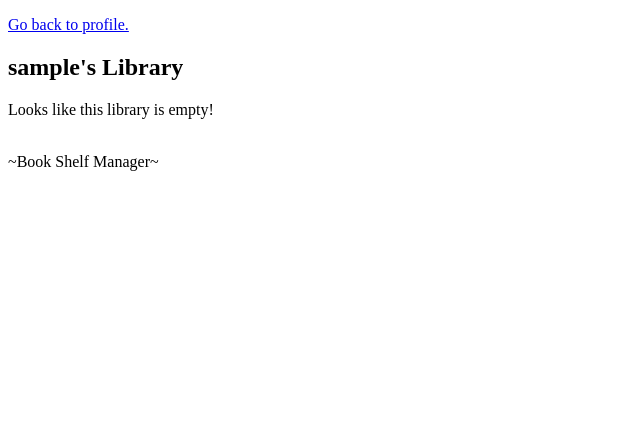
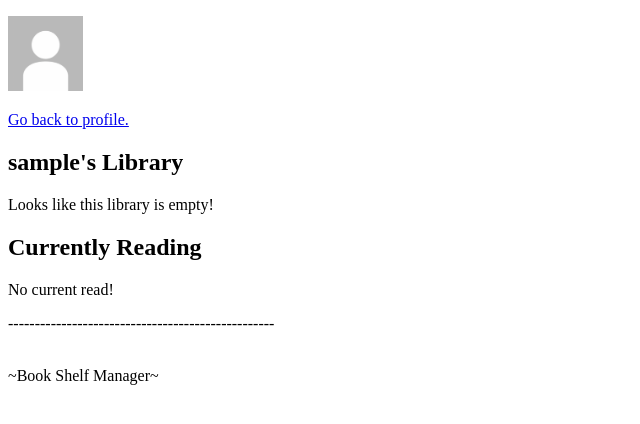
Before and after one commit to becgordon/bookshelf-tracker, a Flask app: a page that uses templates/user_library.html in a window 1280 px wide. Shown: the top 424 px of the page, without its empty margins (0-640 px from the left). Run offline with Flask 2, Linux system fonts and the light colour scheme; the visitor is signed in with stand-in values (Sample User, id 1); data comes from the database, SQL or seed files in the repository; data that the repository does not hold is empty; some libraries are stand-ins or nearby versions.

Commit message:
Added a current read section to profile, settings to change password, and updated user seed data.

```diff
--- a/crud.py
+++ b/crud.py
@@ -12,6 +12,18 @@ def create_user(fname, lname, username, password):
                 lname=lname,
                 username=username,
                 password=password)
+
+    return user
+
+
+def create_seed_user(fname, lname, username, password, profile_image):
+    """Create a user specifically for seed_database.py."""
+
+    user = User(fname=fname,
+            lname=lname,
+            username=username,
+            password=password,
+            profile_image=profile_image)
 
     return user
 
--- a/model.py
+++ b/model.py
@@ -65,6 +65,7 @@ class Review(db.Model):
     score = db.Column(db.Integer)
     to_be_read = db.Column(db.Boolean)
     favorites = db.Column(db.Boolean)
+    current_read = db.Column(db.Boolean, server_default='False')
 
     user_id = db.Column(db.Integer, db.ForeignKey('users.user_id'))
     isbn = db.Column(db.String, db.ForeignKey('books.isbn'))
--- a/server.py
+++ b/server.py
@@ -99,9 +99,13 @@ def view_user_profile(username):
     """View a particular user's profile."""
 
     user = crud.get_user_by_username(username)
+    current_reads = []
+    for review in user.reviews:
+        if review.current_read == True:
+            current_reads.append(review)
 
     if user and 'user_name' in session and session['user_name'] == username:
-        return render_template('user_profile.html', user=user)
+        return render_template('user_profile.html', user=user, current_reads=current_reads)
     else:
         return redirect("/login")
 
@@ -147,13 +151,35 @@ def update_profile_view(username):
 
     if profile_view == 'Yes':
         view = True
+        flash('Your library can now be viewed publicly.')
     else:
         view = False
+        flash('Your library is hidden from prying eyes.')
 
     user.profile_view = view
     db.session.commit()
 
     return redirect(f'/userprofile/{user.username}')
+
+
+@app.route('/updatepassword/<username>')
+def update_password(username):
+    """Update a user's password."""
+
+    user = crud.get_user_by_username(username)
+
+    if user and 'user_name' in session and session['user_name'] == username:
+        current_password = request.args.get('current-password')
+        new_password = request.args.get('new-password')
+
+        if current_password == user.password:
+            user.password = new_password
+            db.session.commit()
+            flash('Your password was updated successfully.')
+            return redirect(f'/userprofile/{user.username}')
+        else:
+            flash("Your current password is not correct. Please try again.")
+            return render_template('user_settings.html', user=user)
 
 
 @app.route('/logout')
@@ -169,8 +195,14 @@ def view_user(username):
     """View another user's library."""
 
     viewed_user = crud.get_user_by_username(username)
+    current_reads = []
+    for review in viewed_user.reviews:
+        if review.current_read == True:
+            current_reads.append(review)
 
-    return render_template('user_library.html', viewed_user=viewed_user)
+    return render_template('user_library.html',
+                            viewed_user=viewed_user,
+                            current_reads=current_reads)
 
 
 # BOOK ROUTES ----------------------------------------------------------------
@@ -423,6 +455,21 @@ def get_next_read():
     return next_book.book.image
 
 
+@app.route('/currentread/<isbn>')
+def set_current_read(isbn):
+    """Set a book as current read."""
+
+    user = crud.get_user_by_username(session['user_name'])
+    review = crud.get_review_by_book_and_user_id(isbn, user.user_id)
+    if review.current_read == False:
+        review.current_read = True
+    else:
+        review.current_read = False
+    db.session.commit()
+
+    return redirect(f'/userprofile/{user.username}')
+
+
 # ----------------------------------------------------------------------------
 
 
--- a/templates/all_users.html
+++ b/templates/all_users.html
@@ -4,9 +4,14 @@
 
 {% block body %}
 
+<p>
+    <a href="/userprofile/{{ session['user_name'] }}">Go back to profile.</a>
+</p>
+
 <h1>View all users.</h1>
 
 {% for user in users %}
+<img src="{{user.profile_image }}" height="75px">
 <p>{{ user.username }}: <a href="/userlibrary/{{ user.username }}">View Profile</a></p>
 {% endfor %}
 
--- a/templates/user_library.html
+++ b/templates/user_library.html
@@ -3,6 +3,10 @@
 {% block title %}{{ viewed_user.username }}'s Library{% endblock %}
 
 {% block body %}
+
+<p>
+    <img src="{{ viewed_user.profile_image }}" height="75px">
+</p>
 
 <p>
     <a href="/userprofile/{{ session['user_name'] }}">Go back to profile.</a>
@@ -13,6 +17,22 @@
 {% if not viewed_user.reviews %}
 <p>Looks like this library is empty!</p>
 {% endif %}
+
+<p>
+    <h2>Currently Reading</h2>
+    {% if not current_reads %}
+    <p>No current read!</p>
+    {% endif %}
+    {% for review in current_reads %}
+        <a href="/user/userbook{{ review.book.isbn }}">
+            <img src="{{ review.book.image }}" height="200px">
+        </a>
+    {% endfor %}
+</p>
+
+<p>
+    --------------------------------------------------
+</p>
 
 {% for review in viewed_user.reviews %}
         <h3>{{ review.book.title }}</h3>
```
Also changed, not shown: data/users.json (+5 -5 lines), seed_database.py (+4 -3 lines), templates/user_book_profile.html (+10 -0 lines), templates/user_profile.html (+15 -0 lines), templates/user_settings.html (+15 -52 lines), static/images/AnnieW.jpg (added), static/images/BevM.jpg (added), static/images/HollyG.jpg (added), static/images/JackT.jpg (added), static/images/PaulE.jpg (added), 1 other file.
